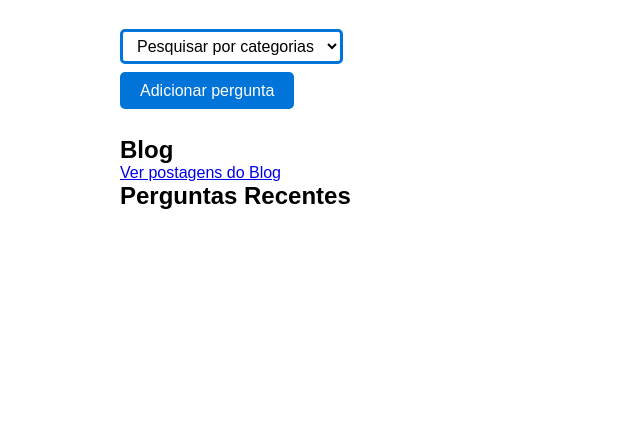
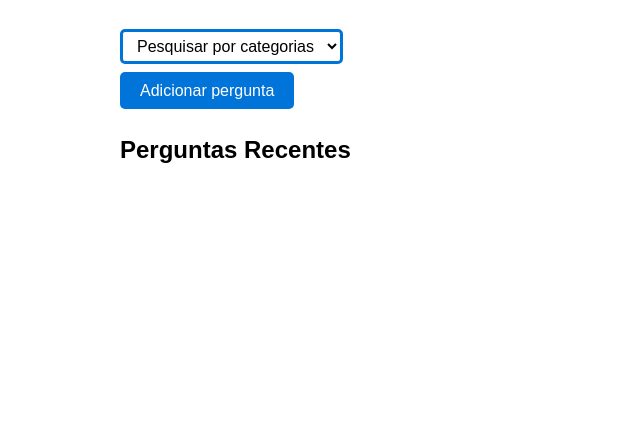
Before and after one commit to AndreyHenrique1/ProjetoTCC, a Flask app: page / in a window 1280 px wide. Shown: the part 101-522 px from the top of the page, without its empty margins (0-640 px from the left). Run offline with Flask 3, Linux system fonts and the light colour scheme; the visitor is signed in with stand-in values (Sample User, id 1); data that the repository does not hold is empty.

Commit message:
Atualização Home

```diff
--- a/front-end/templates/home.html
+++ b/front-end/templates/home.html
@@ -23,10 +23,12 @@
         <nav>
             <ul>
                 {% if current_user.is_authenticated %}
+                <li><a href="{{ url_for('blog_route.listar_blogs') }}" class="btn_cinza">Blog</a></li>
                 <li><a href="{{ url_for('login_route.logout') }}" class="btn_cinza">Sair da conta</a></li>
                 {% else %}
                 <li><a href="{{ url_for('cadastrar_route.cadastrar') }}" class="btn_cinza">Cadastrar</a></li>
                 <li><a href="{{ url_for('login_route.login') }}" class="btn_cinza">Entrar</a></li>
+
                 {% endif %}
             </ul>
         </nav>
@@ -55,9 +57,6 @@
 
         <br><br><br>
 
-    <h2>Blog</h2>
-    <p><a href="{{ url_for('blog_route.listar_blogs') }}">Ver postagens do Blog</a></p>
-
     <!-- Perguntas realizadas pelos usuários -->
     <h2>Perguntas Recentes</h2>
     <ul>
```
